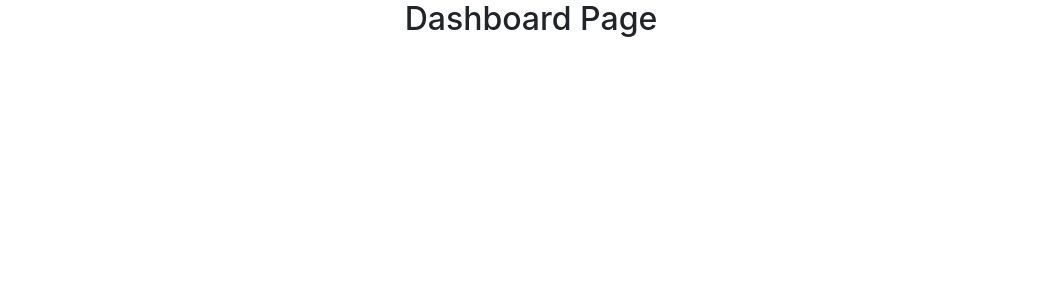
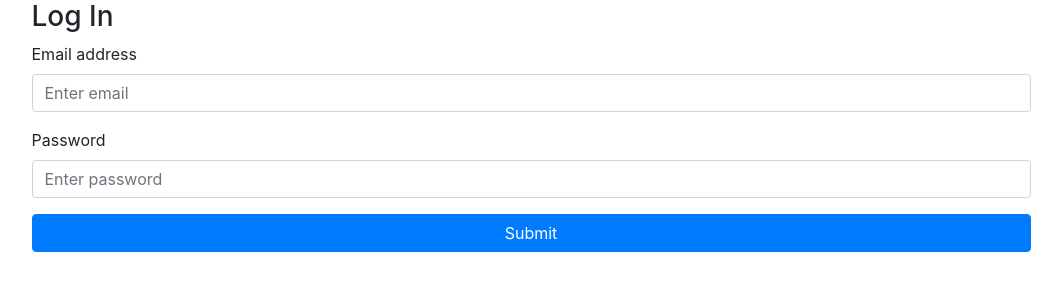
Before and after one commit to iulianbeleiu/dev-test, a React (Create React App) app in the folder react-nginx/: page /dashboard in a window 1280 px wide. Shown: the top 300 px of the page, without its empty margins (109-1171 px from the left). Built offline with nearby package versions, Linux system fonts and the light colour scheme.

Commit message:
store user email in redux state

```diff
--- a/react-nginx/package.json
+++ b/react-nginx/package.json
@@ -14,6 +14,7 @@
     "react-router-dom": "^5.2.0",
     "react-scripts": "3.4.3",
     "redux": "^4.0.5",
+    "redux-persist": "^6.0.0",
     "redux-thunk": "^2.3.0"
   },
   "scripts": {
--- a/react-nginx/src/App.css
+++ b/react-nginx/src/App.css
@@ -1,5 +1,6 @@
 .App {
-  text-align: center;
+  width: 90%;
+  margin: auto;
 }
 
 .App-logo {
--- a/react-nginx/src/App.js
+++ b/react-nginx/src/App.js
@@ -1,16 +1,21 @@
-import React from 'react';
-import 'bootstrap/dist/css/bootstrap.min.css';
-import './App.css';
-import LoginPage from './components/LoginPage';
+import React from "react";
+import "bootstrap/dist/css/bootstrap.min.css";
+import "./App.css";
+import { Provider } from "react-redux";
 import { BrowserRouter as Router, Route } from "react-router-dom";
-import DashboardPage from './components/DashboardPage';
+
+import LoginPage from "./components/LoginPage";
+import DashboardPage from "./components/DashboardPage";
+
+import store from "./store";
 
 function App() {
   return (
-    <Router>
-      <Route exact path="/" component={LoginPage} />
-      <Route exact path="/dashboard" component={DashboardPage} />
-    </Router>
+    <Provider store={store}>
+      <div className="App">
+        <LoginPage />
+      </div>
+    </Provider>
   );
 }
 
--- /dev/null
+++ b/react-nginx/src/actions/loginAction.js
@@ -0,0 +1,14 @@
+import { LOGIN } from "./types";
+import API from "../api";
+
+export const login = (loginData) => (dispatch) => {
+  API.get(`/mongo/works`).then((res) => {
+    if (200 === res.status) {
+      localStorage.setItem("email", loginData.email);
+      dispatch({
+        type: LOGIN,
+        data: loginData,
+      });
+    }
+  });
+};
--- /dev/null
+++ b/react-nginx/src/actions/types.js
@@ -0,0 +1 @@
+export const LOGIN = "LOGIN";
--- a/react-nginx/src/components/LoginPage.js
+++ b/react-nginx/src/components/LoginPage.js
@@ -1,31 +1,39 @@
-import React, { Component } from 'react';
+import React, { Component } from "react";
+import PropTypes from "prop-types";
 import { BrowserRouter as Router } from "react-router-dom";
-import API from '../api';
+import API from "../api";
+
+import { connect } from "react-redux";
+import { login } from "../actions/loginAction";
 
 class LoginPage extends Component {
   constructor(props) {
     super(props);
-        this.state = { email: '' };
+    this.state = { email: "" };
 
     this.handleChange = this.handleChange.bind(this);
     this.handleSubmit = this.handleSubmit.bind(this);
   }
 
-    handleChange = event => {
-        this.setState({ email: event.target.value });
+  handleChange = (event) => {
+    this.setState({
+      [event.target.name]: event.target.value,
+    });
+  };
+
+  handleSubmit(event) {
+    event.preventDefault();
+    const user = {
+      email: this.state.email,
+    };
+
+    this.props.login(user);
+  }
+  render() {
+    if (this.props.user.user.email) {
+      return <p>Test</p>;
     }
 
-    handleSubmit(event) {
-        event.preventDefault()
-        API.get(`/mongo/works`)
-        .then(res => {
-            if (200 === res.status) {
-                console.log('Mongo woks!');
-                window.location = "/dashboard";
-            }
-        });
-    }
-    render() {
     return (
       <Router>
         <div className="LoginPage">
@@ -38,7 +46,7 @@ class LoginPage extends Component {
                 name="email"
                 className="form-control"
                 placeholder="Enter email"
-                            value={this.state.value}
+                value={this.state.email}
                 onChange={this.handleChange}
               />
             </div>
@@ -51,13 +59,23 @@ class LoginPage extends Component {
                 placeholder="Enter password"
               />
             </div>
-                    <button type="submit" className="btn btn-primary btn-block">Submit</button>
+            <button type="submit" className="btn btn-primary btn-block">
+              Submit
+            </button>
           </form>
-
         </div>
       </Router>
     );
   }
 }
 
-export default LoginPage;
+LoginPage.propTypes = {
+  login: PropTypes.func.isRequired,
+  user: PropTypes.object.isRequired,
+};
+
+const mapStateToProps = (state) => ({
+  user: state.user,
+});
+
+export default connect(mapStateToProps, { login })(LoginPage);
--- /dev/null
+++ b/react-nginx/src/reducers/index.js
@@ -0,0 +1,6 @@
+import { combineReducers } from "redux";
+import loginReducer from "./loginReducer";
+
+export default combineReducers({
+  user: loginReducer,
+});
--- /dev/null
+++ b/react-nginx/src/reducers/loginReducer.js
@@ -0,0 +1,27 @@
+import { LOGIN } from "../actions/types";
+import { persistReducer } from "redux-persist";
+import storage from "redux-persist/lib/storage";
+
+const initialState = {
+  user: {},
+};
+
+const loginReducer = (state = initialState, action) => {
+  switch (action.type) {
+    case LOGIN:
+      return {
+        ...state,
+        user: action.data,
+      };
+    default:
+      return state;
+  }
+};
+
+const persistConfig = {
+  key: "user",
+  storage: storage,
+  whitelist: ["user"],
+};
+
+export default persistReducer(persistConfig, loginReducer);
--- /dev/null
+++ b/react-nginx/src/store.js
@@ -0,0 +1,18 @@
+import { applyMiddleware, createStore, compose } from "redux";
+import thunk from "redux-thunk";
+import rootReducer from "./reducers";
+
+const initialState = {};
+
+const middleware = [thunk];
+
+const store = createStore(
+  rootReducer,
+  initialState,
+  compose(
+    applyMiddleware(...middleware),
+    window.__REDUX_DEVTOOLS_EXTENSION__ && window.__REDUX_DEVTOOLS_EXTENSION__()
+  )
+);
+
+export default store;
```
Also changed, not shown: 1 other file (tests, documents, lock files or other folders). Lines whose indentation alone changed are shown as unchanged.
